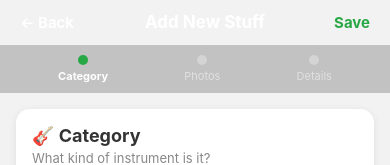
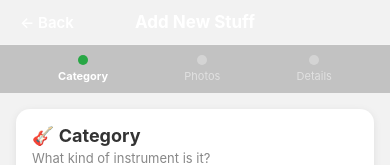
Before and after one commit to dps3ven/my_stuff, a React Native app: screen /AddInstrument in a window 390 px wide. Shown: the top 165 px of the page. Built offline with nearby package versions, Linux system fonts and the light colour scheme.

Commit message:
cleaned up header

```diff
--- a/screens/AddInstrumentScreen.js
+++ b/screens/AddInstrumentScreen.js
@@ -410,9 +410,7 @@ export default function AddInstrumentScreen({ navigation, route }) {
             <Text style={styles.wizardBack}>← Back</Text>
           </TouchableOpacity>
           <Text style={styles.wizardTitle}>{isEditing ? 'Edit Stuff' : 'Add New Stuff'}</Text>
-          <TouchableOpacity onPress={saveInstrument}>
-            <Text style={styles.wizardSave}>Save</Text>
-          </TouchableOpacity>
+          <View style={styles.wizardHeaderSpacer} />
         </View>
 
         {/* Progress bar */}
@@ -547,6 +545,7 @@ const styles = StyleSheet.create({
   wizardBack: { color: '#fff', fontSize: 15, fontWeight: '600', minWidth: 70 },
   wizardTitle: { color: '#fff', fontSize: 17, fontWeight: '700', flex: 1, textAlign: 'center' },
   wizardSave: { color: '#28a745', fontSize: 15, fontWeight: '700', minWidth: 50, textAlign: 'right' },
+  wizardHeaderSpacer: { minWidth: 70 },
   progressBar: {
     flexDirection: 'row',
     backgroundColor: 'rgba(0,0,0,0.2)',
```
